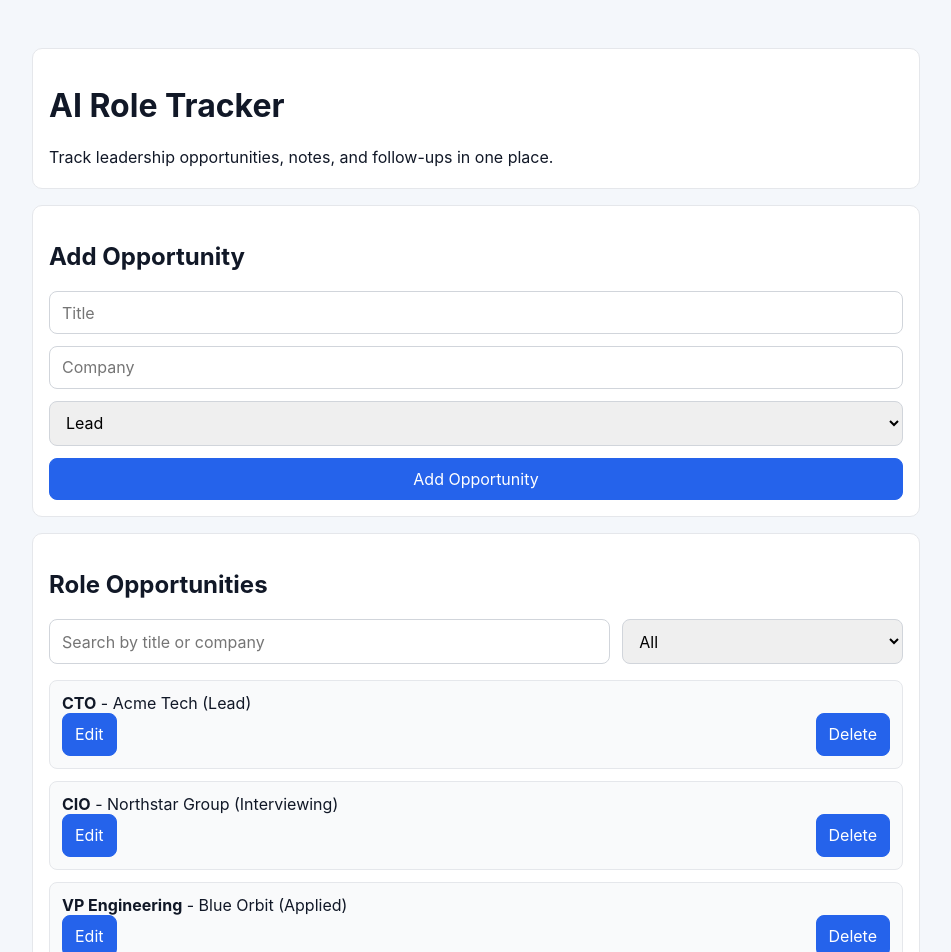
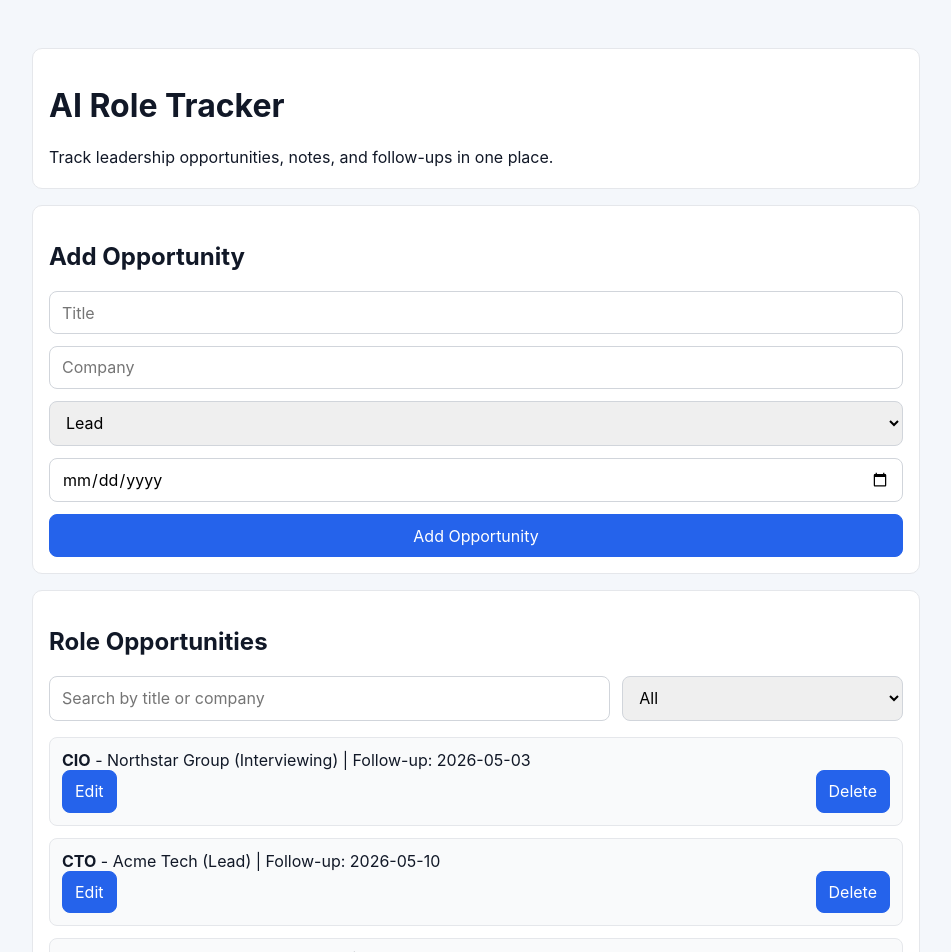
Before and after one commit to georgevlas/ai-role-tracker, a Next.js app: page / in a window 1280 px wide. Shown: the top 952 px of the page, without its empty margins (164-1115 px from the left). Built offline with nearby package versions, Linux system fonts and the light colour scheme.

Commit message:
Add follow-up dates and sorting

```diff
--- a/app/page.tsx
+++ b/app/page.tsx
@@ -9,6 +9,7 @@ type Opportunity = {
   title: string;
   company: string;
   status: OpportunityStatus;
+  followUpDate: string;
 };
 
 const statusOptions: OpportunityStatus[] = [
@@ -20,9 +21,21 @@ const statusOptions: OpportunityStatus[] = [
 ];
 
 const placeholderRoles: Opportunity[] = [
-  { id: "seed-1", title: "CTO", company: "Acme Tech", status: "Lead" },
-  { id: "seed-2", title: "CIO", company: "Northstar Group", status: "Interviewing" },
-  { id: "seed-3", title: "VP Engineering", company: "Blue Orbit", status: "Applied" }
+  { id: "seed-1", title: "CTO", company: "Acme Tech", status: "Lead", followUpDate: "2026-05-10" },
+  {
+    id: "seed-2",
+    title: "CIO",
+    company: "Northstar Group",
+    status: "Interviewing",
+    followUpDate: "2026-05-03"
+  },
+  {
+    id: "seed-3",
+    title: "VP Engineering",
+    company: "Blue Orbit",
+    status: "Applied",
+    followUpDate: ""
+  }
 ];
 const storageKey = "ai-role-tracker-opportunities";
 
@@ -35,12 +48,14 @@ export default function HomePage() {
   const [title, setTitle] = useState("");
   const [company, setCompany] = useState("");
   const [status, setStatus] = useState<OpportunityStatus>("Lead");
+  const [followUpDate, setFollowUpDate] = useState("");
   const [searchTerm, setSearchTerm] = useState("");
   const [statusFilter, setStatusFilter] = useState<"All" | OpportunityStatus>("All");
   const [editingId, setEditingId] = useState<string | null>(null);
   const [editTitle, setEditTitle] = useState("");
   const [editCompany, setEditCompany] = useState("");
   const [editStatus, setEditStatus] = useState<OpportunityStatus>("Lead");
+  const [editFollowUpDate, setEditFollowUpDate] = useState("");
 
   useEffect(() => {
     const rawValue = window.localStorage.getItem(storageKey);
@@ -57,7 +72,8 @@ export default function HomePage() {
             id: item.id || createId(),
             title: item.title as string,
             company: item.company as string,
-            status: item.status as OpportunityStatus
+            status: item.status as OpportunityStatus,
+            followUpDate: typeof item.followUpDate === "string" ? item.followUpDate : ""
           }));
         if (normalizedItems.length > 0) {
           setOpportunities(normalizedItems);
@@ -86,13 +102,15 @@ export default function HomePage() {
       id: createId(),
       title: nextTitle,
       company: nextCompany,
-      status
+      status,
+      followUpDate
     };
 
     setOpportunities((current) => [newOpportunity, ...current]);
     setTitle("");
     setCompany("");
     setStatus("Lead");
+    setFollowUpDate("");
   }
 
   function handleDelete(id: string) {
@@ -107,6 +125,7 @@ export default function HomePage() {
     setEditTitle(item.title);
     setEditCompany(item.company);
     setEditStatus(item.status);
+    setEditFollowUpDate(item.followUpDate);
   }
 
   function handleSaveEdit(id: string) {
@@ -123,7 +142,8 @@ export default function HomePage() {
               ...item,
               title: nextTitle,
               company: nextCompany,
-              status: editStatus
+              status: editStatus,
+              followUpDate: editFollowUpDate
             }
           : item
       )
@@ -132,13 +152,19 @@ export default function HomePage() {
   }
 
   const normalizedSearchTerm = searchTerm.trim().toLowerCase();
-  const filteredOpportunities = opportunities.filter((role) => {
+  const filteredOpportunities = opportunities
+    .filter((role) => {
       const matchesSearch =
         normalizedSearchTerm.length === 0 ||
         role.title.toLowerCase().includes(normalizedSearchTerm) ||
         role.company.toLowerCase().includes(normalizedSearchTerm);
       const matchesStatus = statusFilter === "All" || role.status === statusFilter;
       return matchesSearch && matchesStatus;
+    })
+    .sort((a, b) => {
+      const aTime = a.followUpDate ? new Date(a.followUpDate).getTime() : Number.POSITIVE_INFINITY;
+      const bTime = b.followUpDate ? new Date(b.followUpDate).getTime() : Number.POSITIVE_INFINITY;
+      return aTime - bTime;
     });
 
   return (
@@ -171,6 +197,11 @@ export default function HomePage() {
               </option>
             ))}
           </select>
+          <input
+            type="date"
+            value={followUpDate}
+            onChange={(event) => setFollowUpDate(event.target.value)}
+          />
           <button type="submit">Add Opportunity</button>
         </form>
       </section>
@@ -217,6 +248,11 @@ export default function HomePage() {
                       </option>
                     ))}
                   </select>
+                  <input
+                    type="date"
+                    value={editFollowUpDate}
+                    onChange={(event) => setEditFollowUpDate(event.target.value)}
+                  />
                   <div className="row">
                     <button type="button" onClick={() => handleSaveEdit(role.id)}>
                       Save
@@ -228,7 +264,8 @@ export default function HomePage() {
                 </div>
               ) : (
                 <>
-                  <strong>{role.title}</strong> - {role.company} ({role.status})
+                  <strong>{role.title}</strong> - {role.company} ({role.status}) | Follow-up:{" "}
+                  {role.followUpDate || "Not set"}
                   <div className="row">
                     <button type="button" onClick={() => startEdit(role)}>
                       Edit
```
Lines whose indentation alone changed are shown as unchanged.
